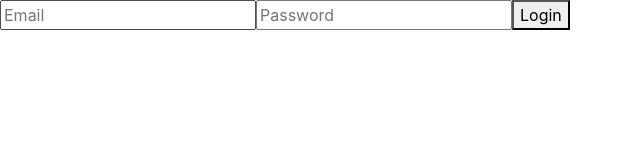
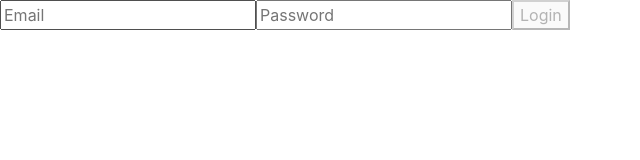
Before and after one commit to patrikbatista/Trybe-Frontend-Final-AppReceipes, a React (Create React App) app: page / in a window 1280 px wide. Shown: the top 160 px of the page, without its empty margins (0-640 px from the left). Built offline with nearby package versions, Linux system fonts and the light colour scheme.

Commit message:
Requisito 5 completo, botao so habilita com email e senha verificados

```diff
--- a/src/Components/atoms/Button.jsx
+++ b/src/Components/atoms/Button.jsx
@@ -1,9 +1,10 @@
 import PropTypes from 'prop-types';
 import React from 'react';
 
-const Button = ({ children, testId }) => (
+const Button = ({ children, testId, disabled }) => (
   <button
-    type="button"
+    type="submit"
+    disabled={ disabled }
     data-testid={ testId }
   >
     {children}
@@ -12,6 +13,7 @@ const Button = ({ children, testId }) => (
 
 Button.propTypes = {
   children: PropTypes.node.isRequired,
+  disabled: PropTypes.bool.isRequired,
   testId: PropTypes.string.isRequired,
 };
 
--- a/src/Components/atoms/Input.jsx
+++ b/src/Components/atoms/Input.jsx
@@ -1,9 +1,11 @@
 import PropTypes from 'prop-types';
 import React from 'react';
 
-const Input = ({ placeholder, testId, name }) => (<input
-  type="text"
+const Input = ({ placeholder, testId, name, onChange, value, type }) => (<input
+  type={ type }
   name={ name }
+  value={ value }
+  onChange={ onChange }
   data-testid={ testId }
   placeholder={ placeholder }
 />);
@@ -12,6 +14,9 @@ Input.propTypes = {
   name: PropTypes.string.isRequired,
   placeholder: PropTypes.string.isRequired,
   testId: PropTypes.string.isRequired,
+  onChange: PropTypes.func.isRequired,
+  value: PropTypes.string.isRequired,
+  type: PropTypes.string.isRequired,
 };
 
 export default Input;
--- a/src/Pages/Login.jsx
+++ b/src/Pages/Login.jsx
@@ -1,12 +1,43 @@
-import React from 'react';
+import React, { useState } from 'react';
 import { Input, Button } from '../Components/atoms';
+import { emailVerification, passwordVerification } from '../services/auth';
 
-const Login = () => (
-  <main>
-    <Input placeholder="Email" name="email" testId="email-input" />
-    <Input placeholder="Password" name="password" testId="password-input" />
-    <Button testId="login-submit-btn">Login</Button>
-  </main>
-);
+const Login = () => {
+  const [email, setEmail] = useState('');
+  const [password, setPassword] = useState('');
+
+  const handleSubmit = (event) => {
+    event.preventDefault();
+  };
+
+  return (
+    <main>
+      <form onSubmit={ handleSubmit }>
+        <Input
+          placeholder="Email"
+          name="email"
+          type="text"
+          testId="email-input"
+          value={ email }
+          onChange={ (e) => setEmail(e.target.value) }
+        />
+        <Input
+          placeholder="Password"
+          name="password"
+          type="password"
+          testId="password-input"
+          value={ password }
+          onChange={ (e) => setPassword(e.target.value) }
+        />
+        <Button
+          testId="login-submit-btn"
+          disabled={ !(emailVerification(email) && passwordVerification(password)) }
+        >
+          Login
+        </Button>
+      </form>
+    </main>
+  );
+};
 
 export default Login;
--- /dev/null
+++ b/src/services/auth/index.js
@@ -0,0 +1,12 @@
+// Referência para o Regex e função teste
+// https://www.horadecodar.com.br/2020/09/07/expressao-regular-para-validar-e-mail-javascript-regex/
+// https://developer.mozilla.org/pt-BR/docs/Web/JavaScript/Reference/Global_Objects/RegExp/test
+
+const MIN_LENGTH = 6;
+
+export const emailVerification = (email) => {
+  const regex = /^[^\s@]+@[^\s@]+\.[^\s@]+$/;
+  return regex.test(email);
+};
+
+export const passwordVerification = (password) => password.length > MIN_LENGTH;
```
